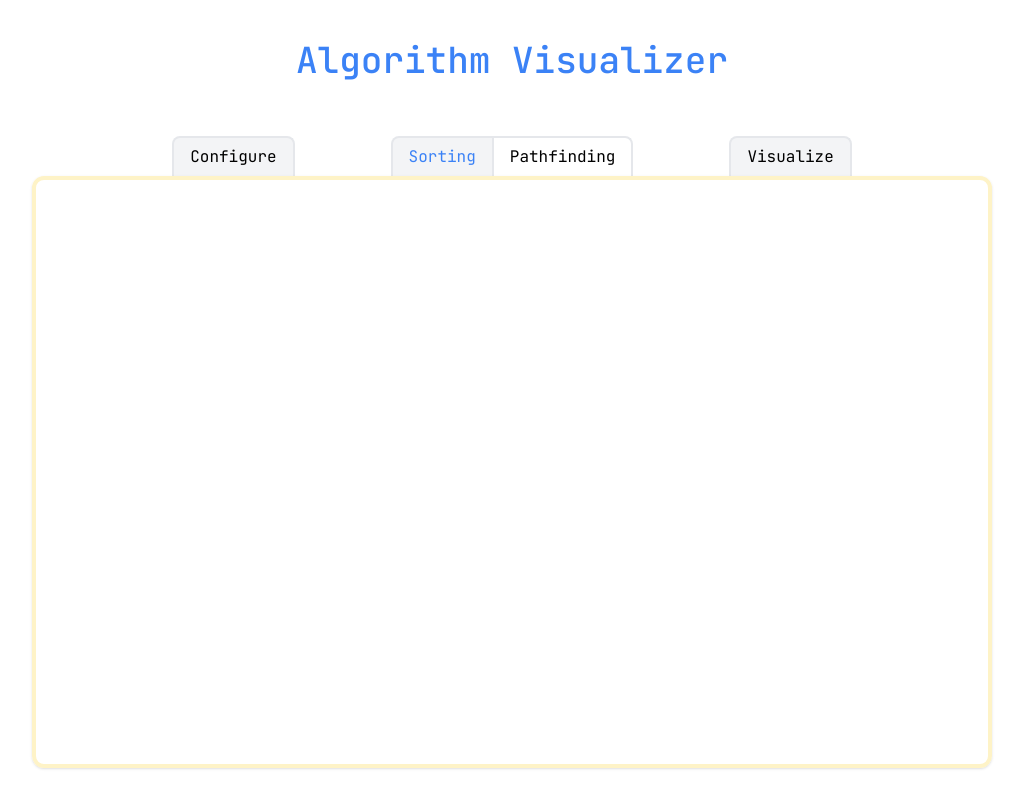
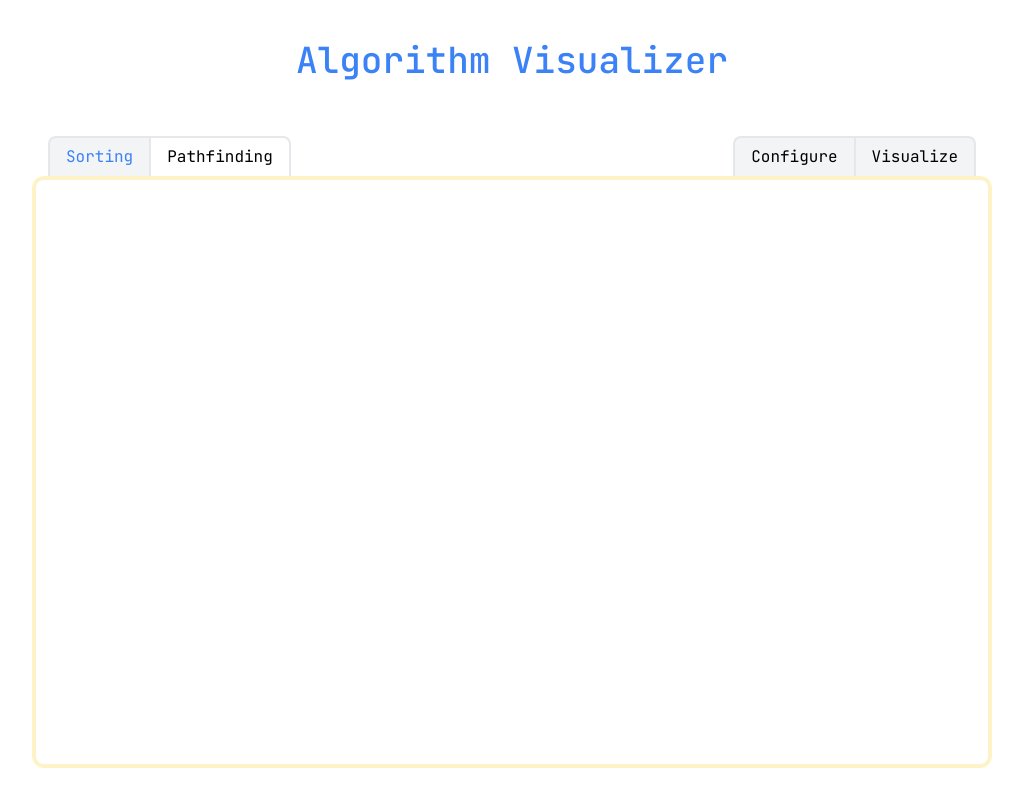
Before and after one commit to lesterfernandez/sorting-pathfinding-visualizer, a React (Vite) app: page /sorting in a window 1280 px wide. Shown: the whole page, without its empty margins (128-1151 px from the left). Built offline with nearby package versions, Linux system fonts and the light colour scheme.

Commit message:
feat: sorting setting provider

```diff
--- /dev/null
+++ b/src/AlgorithmProviders.tsx
@@ -0,0 +1,35 @@
+import { createContext, useState } from "react";
+
+type SortingAlgorithm = "insertion" | "merge" | "quick" | "heap";
+
+interface SortingSettings {
+  algorithm: SortingAlgorithm;
+  speed: number;
+  amount: number;
+}
+
+const defaultSortingSettings: SortingSettings = {
+  algorithm: "insertion",
+  speed: 1,
+  amount: 100,
+};
+
+interface SortingContext {
+  setSettings: React.Dispatch<React.SetStateAction<SortingSettings>>;
+  settings: SortingSettings;
+}
+
+const SortingAlgorithmContext = createContext({} as SortingContext);
+
+interface ProviderProps {
+  children: React.ReactNode;
+}
+
+export function SortingProvider({ children }: ProviderProps) {
+  const [settings, setSettings] = useState(defaultSortingSettings);
+  return (
+    <SortingAlgorithmContext.Provider value={{ settings, setSettings }}>
+      {children}
+    </SortingAlgorithmContext.Provider>
+  );
+}
--- a/src/App.tsx
+++ b/src/App.tsx
@@ -3,6 +3,7 @@ import {
   redirect,
   RouterProvider,
 } from "react-router-dom";
+import { SortingProvider } from "./AlgorithmProviders";
 import { DemoLayout } from "./DemoLayout";
 import { SortingDemo } from "./SortingDemo";
 import { SortingModal } from "./SortingModal";
@@ -15,9 +16,11 @@ const router = createBrowserRouter([
   {
     path: "sorting",
     element: (
-      <DemoLayout modal={<SortingModal />}>
-        <SortingDemo />
-      </DemoLayout>
+      <SortingProvider>
+        <DemoLayout modal={<SortingModal />}>
+          <SortingDemo />
+        </DemoLayout>
+      </SortingProvider>
     ),
   },
   {
--- a/src/ConfigureModal.tsx
+++ b/src/ConfigureModal.tsx
@@ -1,9 +1,9 @@
-import { Ref } from "react";
+import React from "react";
 import { createPortal } from "react-dom";
 
 interface Props {
   modal: JSX.Element;
-  modalRef: Ref<HTMLDivElement>;
+  modalRef: React.Ref<HTMLDivElement>;
   toggleModal: () => void;
 }
 
@@ -15,7 +15,7 @@ export function ConfigureModal({ modal, toggleModal, modalRef }: Props) {
       ref={modalRef}
     >
       <div
-        className="absolute inset-0 m-auto flex h-2/3 w-5/6 max-w-xl flex-col rounded bg-white text-center shadow"
+        className="absolute inset-0 m-auto flex h-[60vh] w-5/6 max-w-xl flex-col rounded bg-white text-center shadow"
         onClick={e => void e.stopPropagation()}
       >
         <div className="flex w-full items-center border-b-2 p-2 px-4">
@@ -33,9 +33,7 @@ export function ConfigureModal({ modal, toggleModal, modalRef }: Props) {
           <button
             type="button"
             className="my-2 ml-auto select-none rounded-md bg-blue-200 p-2 px-4 hover:bg-blue-300"
-            onClick={() => {
-              toggleModal();
-            }}
+            onClick={() => void toggleModal()}
           >
             Ok
           </button>
--- a/src/DemoLayout.tsx
+++ b/src/DemoLayout.tsx
@@ -14,7 +14,7 @@ export function DemoLayout({ children, modal }: Props) {
       </h1>
       <section className="flex w-full max-w-screen-lg flex-grow flex-col px-2 pb-2 sm:px-8 sm:pb-8 lg:mx-auto">
         <DemoTopBar modal={modal} />
-        <div className="rounded-x-xl flex-1 rounded-b-xl border-4 border-amber-100 shadow sm:rounded-t-xl">
+        <div className="rounded-x-xl flex-1 rounded-b-xl border-4 border-amber-100 sm:rounded-t-xl">
           {children}
         </div>
       </section>
--- a/src/DemoTopBar.tsx
+++ b/src/DemoTopBar.tsx
@@ -12,17 +12,12 @@ export function DemoTopBar({ modal }: Props) {
 
   return (
     <>
-      <div className="grid h-24 max-w-4xl grid-cols-2 grid-rows-2 justify-center sm:flex sm:h-10 sm:justify-around md:self-center">
-        <button
-          className="col-start-2 border-t-2 border-r-2 bg-gray-100 px-4 hover:text-blue-500 sm:ml-4 sm:rounded-t-lg sm:border-l-2 md:mr-24"
-          onClick={toggleModal}
-        >
-          Configure
-        </button>
+      <div className="grid h-24 grid-cols-2 grid-rows-2 sm:flex sm:h-10">
         <NavLink
           to="/sorting"
+          draggable={false}
           className={({ isActive }) =>
-            "row-start-1 flex place-content-center items-center border-2 border-b-0 p-4 sm:ml-auto sm:rounded-tl-lg" +
+            "flex place-content-center items-center border-2 border-b-0 p-4 sm:ml-4 sm:rounded-tl-lg" +
             (isActive ? " bg-gray-100 text-blue-500" : "")
           }
         >
@@ -30,14 +25,21 @@ export function DemoTopBar({ modal }: Props) {
         </NavLink>
         <NavLink
           to="/pathfinding"
+          draggable={false}
           className={({ isActive }) =>
-            "flex place-content-center items-center border-2 p-4 sm:mr-auto sm:rounded-tr-lg sm:border-b-0 sm:border-l-0" +
+            "row-start-2 flex place-content-center items-center border-2 p-4 sm:mr-auto sm:rounded-tr-lg sm:border-b-0 sm:border-l-0" +
             (isActive ? " bg-gray-100 text-blue-500" : "")
           }
         >
           Pathfinding
         </NavLink>
-        <button className="border-2 border-l-0 bg-gray-100 px-4 hover:text-blue-500 sm:mr-4 sm:rounded-t-lg sm:border-b-0 sm:border-l-2 md:ml-24">
+        <button
+          className="col-start-2 border-t-2 border-r-2 bg-gray-100 px-4 hover:text-blue-500 sm:rounded-tl-lg sm:border-l-2"
+          onClick={toggleModal}
+        >
+          Configure
+        </button>
+        <button className="border-2 border-l-0 bg-gray-100 px-4 hover:text-blue-500 sm:mr-4 sm:rounded-tr-lg sm:border-b-0">
           Visualize
         </button>
       </div>
```
